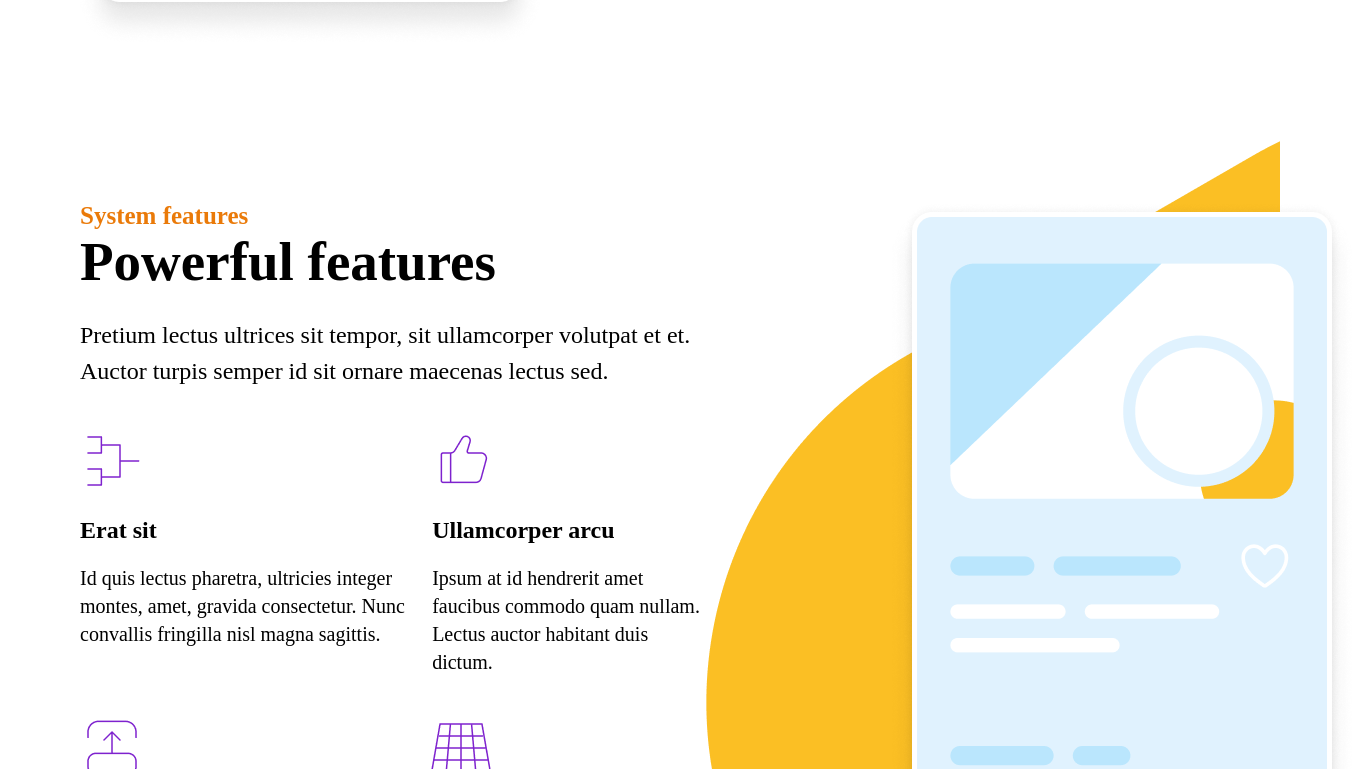
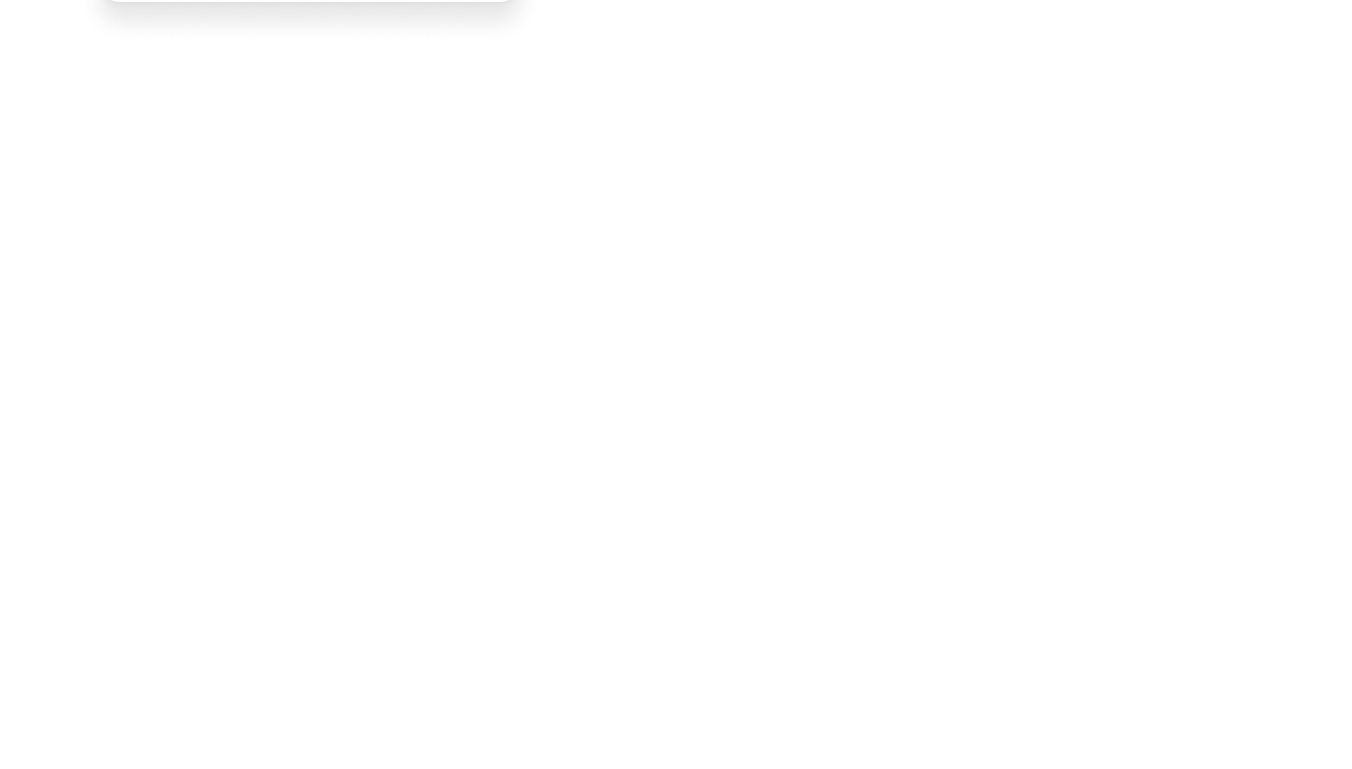
Before and after one commit to RaviPrajapat123/soller, a React (Vite) app: page / in a window 1280 px wide. Shown: the part 2931-3700 px from the top of the page, 1352 px wide, since content can reach past the window. After the commit the page ends 3063 px from the top, so only its background shows below. Built offline with nearby package versions, Linux system fonts and the light colour scheme.

Commit message:
dlfkjdakflj

```diff
--- a/src/App.jsx
+++ b/src/App.jsx
@@ -21,7 +21,7 @@ function App() {
         <Section_1/>
         <Section_2/>
          <Section_3/>
-        <Section_4/>
+        {/* <Section_4/> */}
         {/* <Section_5/>
         <Section_6/>
         <Section_7/>
--- a/src/MyName.css
+++ b/src/MyName.css
@@ -952,7 +952,7 @@ button:hover{
   left: 100px;
 
   /* display: none; */
-  display: none;
+  /* display: none; */
 }
 
 .Frame-4{
```
